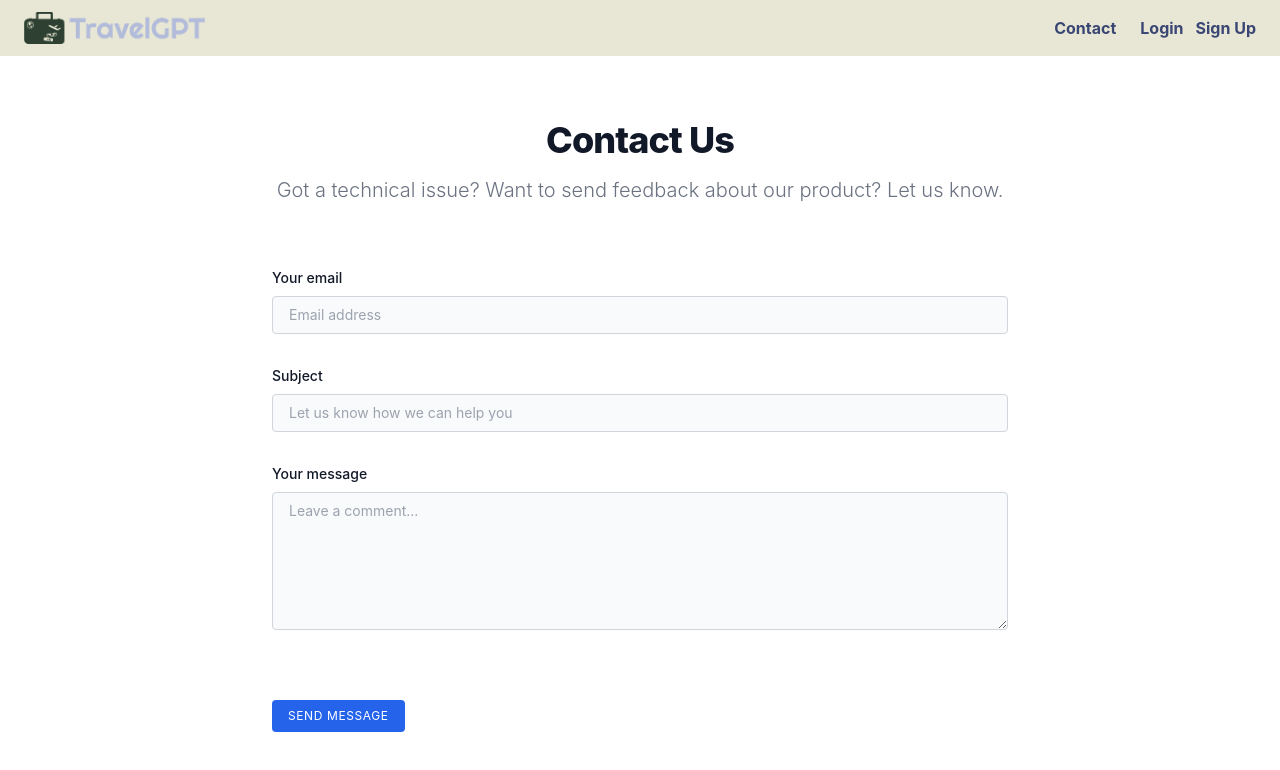
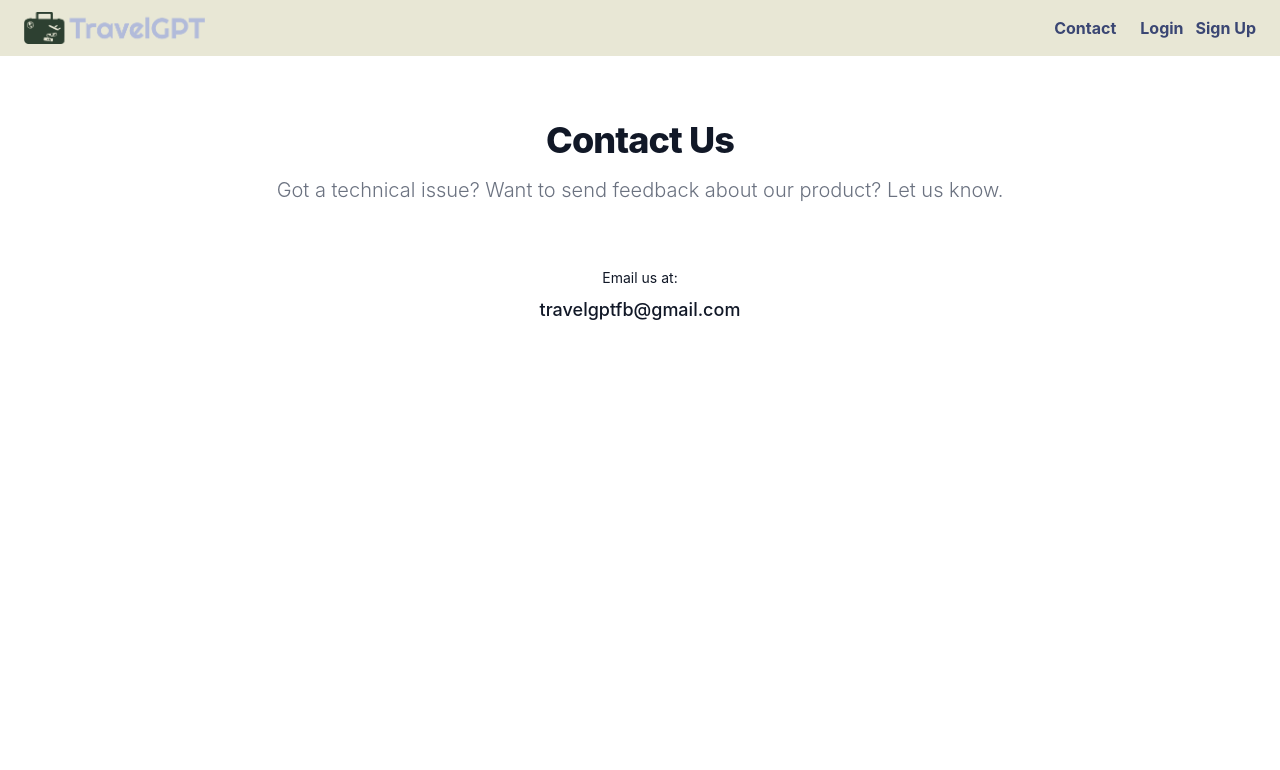
Before and after one commit to mengwaichan/TravelGPT, a React (Vite) app in the folder frontend/: page /contact in a window 1280 px wide. Shown: the top 770 px of the page. Built offline with nearby package versions, Linux system fonts and the light colour scheme; no server answers.

Commit message:
added info in contact page

```diff
--- a/frontend/src/pages/Contact.jsx
+++ b/frontend/src/pages/Contact.jsx
@@ -12,61 +12,17 @@ const Contact = () => {
                     Got a technical issue? Want to send feedback about our product?
                     Let us know.
                 </p>
-                <form action="#" class="space-y-8">
-                    <div>
-                        <label
-                            for="email"
-                            class="block mb-2 text-sm font-medium text-gray-900 dark:text-gray-300"
-                        >
-                            Your email
-                        </label>
-                        <input
-                            type="email"
-                            id="email"
-                            class="text-sm w-700 px-4 py-2 border border-solid border-gray-300 rounded w-full bg-gray-50"
-                            placeholder="Email address"
-                            required
-                        />
-                    </div>
-                    <div>
-                        <label
-                            for="subject"
-                            class="block mb-2 text-sm font-medium text-gray-900 dark:text-gray-300"
-                        >
-                            Subject
-                        </label>
-                        <input
-                            type="text"
-                            id="subject"
-                            className="text-sm w-700 px-4 py-2 border border-solid border-gray-300 rounded w-full bg-gray-50"
-                            placeholder="Let us know how we can help you"
-                            required
-                        />
-                    </div>
-                    <div class="sm:col-span-2">
-                        <label
-                            for="message"
-                            class="block mb-2 text-sm font-medium text-gray-900 dark:text-gray-400"
-                        >
-                            Your message
-                        </label>
-                        <textarea
-                            id="message"
-                            rows="6"
-                            class="text-sm w-700 px-4 py-2 border border-solid border-gray-300 rounded w-full bg-gray-50"
-                            placeholder="Leave a comment..."
-                        ></textarea>
-                    </div>
-                    <div>
-
-                    </div>
-                    <button
-                        type="submit"
-                        class="mt-4 bg-blue-600 hover:bg-blue-700 px-4 py-2 text-white uppercase rounded text-xs tracking-wider"
+                <label
+                    for="email"
+                    class="block mb-2 text-sm  text-gray-900 dark:text-gray-300 text-center"
                     >
-                        Send message
-                    </button>
-                </form>
+                        Email us at:
+                </label>
+                <label
+                for="email"
+                class="block mb-2 text-lg font-medium text-gray-900 dark:text-gray-300 text-center">
+                travelgptfb@gmail.com
+                </label>
             </div>
         </section>
     );
```
